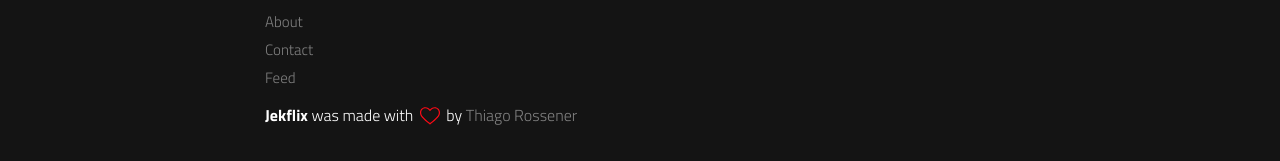
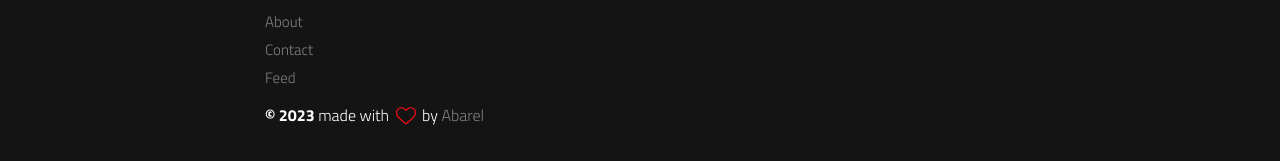
Before and after one commit to abarelcom/abarel.github.io, a Jekyll site: the page built from index.html, in a window 1280 px wide and 900 px high, scrolled down 2784 px. Shown: the part 736-897 px from the top of the window. Built offline with Jekyll 4.4.1, drawn with Linux system fonts in a browser that asks for light colours; a script that is not in the unit is left out.

Commit message:
Update footer.html

```diff
--- a/_includes/footer.html
+++ b/_includes/footer.html
@@ -35,7 +35,7 @@
     {% include links.html %}
 
     <p>
-      <span>Jekflix</span> was made with <svg class="love"><use xlink:href="#icon-heart"></use></svg> by <a href="https://rossener.com" target="_blank" class="creator">Thiago Rossener</a>
+      <span>© 2023 </span> made with <svg class="love"><use xlink:href="#icon-heart"></use></svg> by <a href="https://abarel.com" target="_blank" class="creator">Abarel</a>
     </p>
 </footer>
 
```
